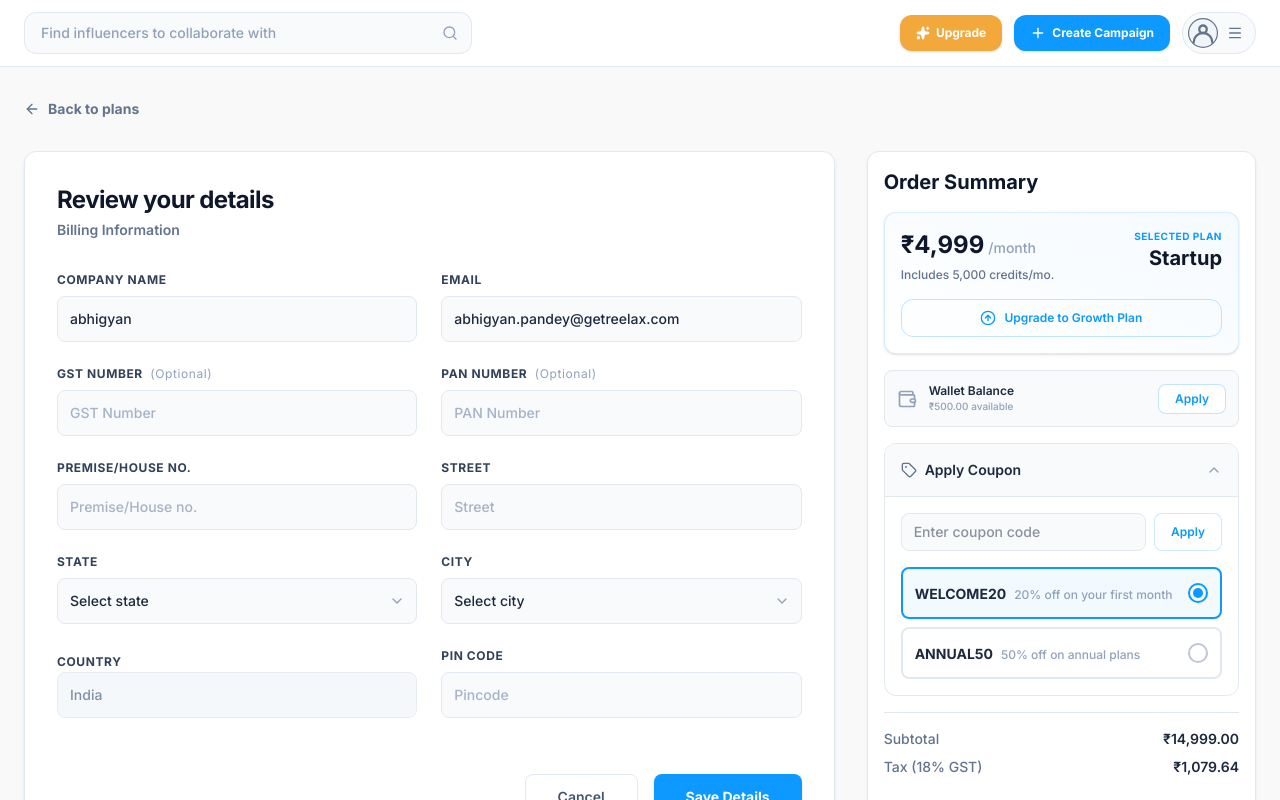
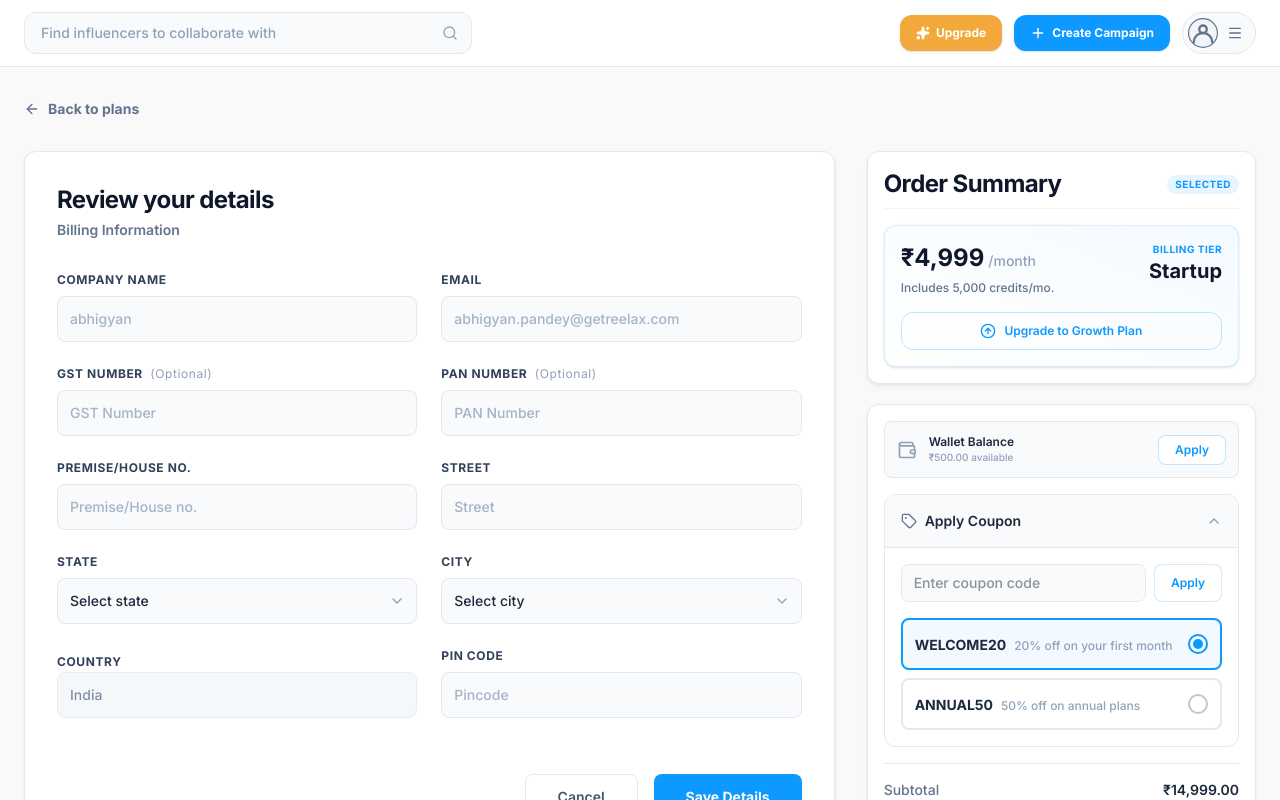
Before and after one commit to mugilan0610/REELAX-figma-assignment, a React (Vite) app: page / in a window 1280 px wide. Shown: the top 800 px of the page. Built offline with nearby package versions, Linux system fonts and the light colour scheme.

Commit message:
style: separate plan selection and summary into distinct card components, and set empty initial values with placeholders

```diff
--- a/src/App.tsx
+++ b/src/App.tsx
@@ -62,8 +62,8 @@ export default function App() {
 
   // Shared Billing States
   const [billingDetails, setBillingDetails] = useState<BillingDetails>({
-    companyName: 'abhigyan',
-    email: 'abhigyan.pandey@getreelax.com',
+    companyName: '',
+    email: '',
     gstNumber: '',
     panNumber: '',
     premiseHouse: '',
@@ -202,8 +202,8 @@ export default function App() {
     setIsPaymentSuccess(false);
     setIsBillingSaved(false);
     setBillingDetails({
-      companyName: userProfile.name.split(' ')[0].toLowerCase() || 'company',
-      email: userProfile.email,
+      companyName: '',
+      email: '',
       gstNumber: '',
       panNumber: '',
       premiseHouse: '',
--- a/src/components/checkout/BillingForm.tsx
+++ b/src/components/checkout/BillingForm.tsx
@@ -184,7 +184,7 @@ export default function BillingForm({
           </div>
           <input
             className={`form-input ${errors.companyName ? 'form-input-error' : ''}`}
-            placeholder="Company Name"
+            placeholder="abhigyan"
             type="text"
             name="companyName"
             value={billingDetails.companyName}
@@ -205,7 +205,7 @@ export default function BillingForm({
           </div>
           <input
             className={`form-input ${errors.email ? 'form-input-error' : ''}`}
-            placeholder="email@example.com"
+            placeholder="abhigyan.pandey@getreelax.com"
             type="email"
             name="email"
             value={billingDetails.email}
--- a/src/components/checkout/OrderSummary.tsx
+++ b/src/components/checkout/OrderSummary.tsx
@@ -67,13 +67,17 @@ export default function OrderSummary({
   };
 
   return (
-    <div className="space-y-4">
-      {/* Summary Card */}
+    <div className="space-y-5">
+      {/* Subscription Plan details block */}
       <div className="bg-white border border-[#e2e8f0] rounded-figma-xl p-4 card-shadow">
-        <h3 className="text-xl font-bold text-slate-900 mb-4">Order Summary</h3>
+        <div className="flex justify-between items-center mb-4 pb-2 border-b border-slate-100">
+          <h1 className="text-2xl font-bold text-slate-900 tracking-tight">Order Summary</h1>
+          <span className="text-[10px] text-[#0d99ff] bg-[#0d99ff]/10 font-bold px-2 py-0.5 rounded-full uppercase tracking-wider">
+            Selected
+          </span>
+        </div>
 
-        {/* Selected Plan Details */}
-        <div className="bg-white border border-[#0d99ff]/15 rounded-figma-xl p-4 mb-4 shadow-sm bg-gradient-to-tr from-white to-[#0d99ff]/5">
+        <div className="bg-white border border-[#0d99ff]/15 rounded-figma-xl p-4 shadow-sm bg-gradient-to-tr from-white to-[#0d99ff]/5">
           <div className="flex justify-between items-start mb-2">
             <div>
               <span className="text-2xl font-bold text-slate-900">
@@ -85,7 +89,7 @@ export default function OrderSummary({
               </p>
             </div>
             <div className="text-right">
-              <span className="text-[10px] text-[#0d99ff] uppercase font-bold tracking-wider block">Selected Plan</span>
+              <span className="text-[10px] text-[#0d99ff] uppercase font-bold tracking-wider block">Billing Tier</span>
               <p className="text-xl font-bold text-slate-900 capitalize">
                 {selectedPlan}
               </p>
@@ -95,7 +99,7 @@ export default function OrderSummary({
           <button
             type="button"
             onClick={handlePlanToggle}
-            className="w-full mt-4 flex items-center justify-center gap-2 border border-[#0d99ff]/25 text-[#0d99ff] font-semibold text-xs py-2.5 rounded-figma-xl hover:bg-[#0d99ff]/5 active:scale-[0.99] transition-all duration-200"
+            className="w-full mt-4 flex items-center justify-center gap-2 border border-[#0d99ff]/25 text-[#0d99ff] font-semibold text-xs py-2.5 rounded-figma-xl hover:bg-[#0d99ff]/5 active:scale-[0.99] transition-all duration-200 cursor-pointer"
           >
             {selectedPlan === 'startup' ? (
               <>
@@ -110,6 +114,11 @@ export default function OrderSummary({
             )}
           </button>
         </div>
+      </div>
+
+      {/* Payment Calculations Summary card */}
+      <div className="bg-white border border-[#e2e8f0] rounded-figma-xl p-4 card-shadow">
+
 
         <div className="space-y-4">
           {/* Wallet Balance */}
@@ -124,7 +133,7 @@ export default function OrderSummary({
             <button
               type="button"
               onClick={handleWalletToggle}
-              className={`font-semibold text-xs px-4 py-1.5 border rounded-figma-lg active:scale-95 transition-all duration-200 ${walletApplied ? 'bg-[#0d99ff] border-[#0d99ff] text-white' : 'bg-white border-[#0d99ff]/25 text-[#0d99ff] hover:bg-[#0d99ff]/5'}`}
+              className={`font-semibold text-xs px-4 py-1.5 border rounded-figma-lg active:scale-95 transition-all duration-200 cursor-pointer ${walletApplied ? 'bg-[#0d99ff] border-[#0d99ff] text-white' : 'bg-white border-[#0d99ff]/25 text-[#0d99ff] hover:bg-[#0d99ff]/5'}`}
             >
               {walletApplied ? 'Applied' : 'Apply'}
             </button>
@@ -149,7 +158,7 @@ export default function OrderSummary({
               <span className="text-slate-800 font-semibold">{formatCurrency(subtotal)}</span>
             </div>
 
-            {/* Discounts (Only shown if we are in dynamic mode and discounts are applied) */}
+            {/* Discounts */}
             {!isFigmaMode && couponDiscount > 0 && (
               <div className="flex justify-between text-sm font-medium text-emerald-600">
                 <span>Coupon Discount ({appliedCoupon})</span>
@@ -171,11 +180,8 @@ export default function OrderSummary({
             </div>
 
             {/* Total */}
-            <div className="flex justify-between items-end pt-4 mb-4">
+            <div className="flex justify-between items-end pt-4 mb-4 border-t border-slate-100">
               <p className="text-sm font-bold text-slate-800">Total due today</p>
-              {/* Note: The total in the Figma design does not show the ₹ sign on the total.
-                  But to keep it clean and match the image, we can just output it as a bold blue number.
-                  Let's check the image: it has "16,078.64" in blue. Let's output it as a plain number formatted with comma, in blue. */}
               <p className="text-3xl font-extrabold text-[#0d99ff] tracking-tight">
                 {total.toLocaleString('en-IN', {
                   minimumFractionDigits: 2,
@@ -187,7 +193,7 @@ export default function OrderSummary({
             <button
               type="button"
               onClick={onProceedToPayment}
-              className="w-full bg-[#0d99ff] text-white py-4 rounded-figma-xl font-bold text-base shadow-md hover:bg-[#0d99ff]/90 active:scale-[0.98] transition-all duration-200"
+              className="w-full bg-[#0d99ff] text-white py-4 rounded-figma-xl font-bold text-base shadow-md hover:bg-[#0088ee] active:scale-[0.98] transition-all duration-200 cursor-pointer"
             >
               Proceed to Payment
             </button>
```
